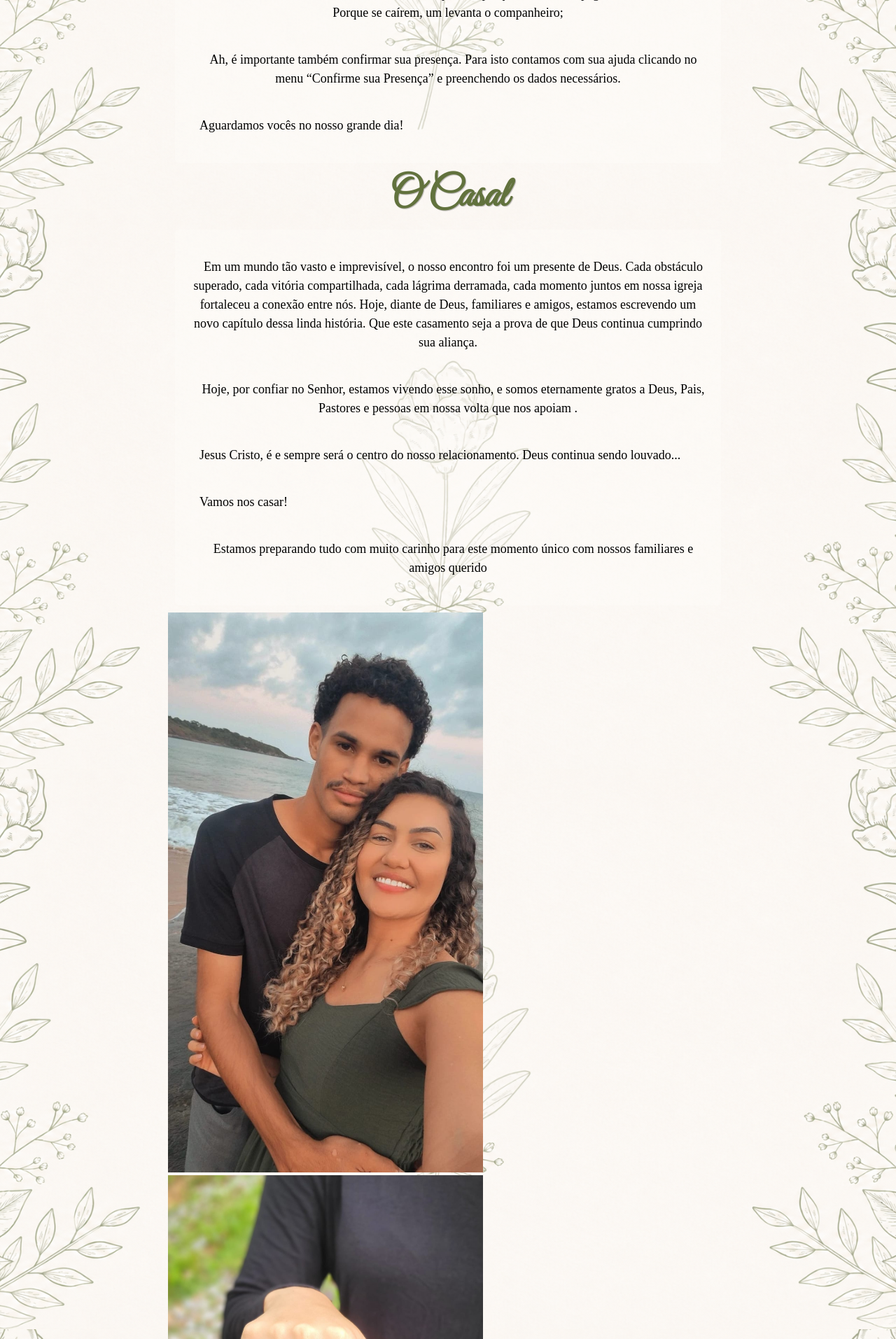
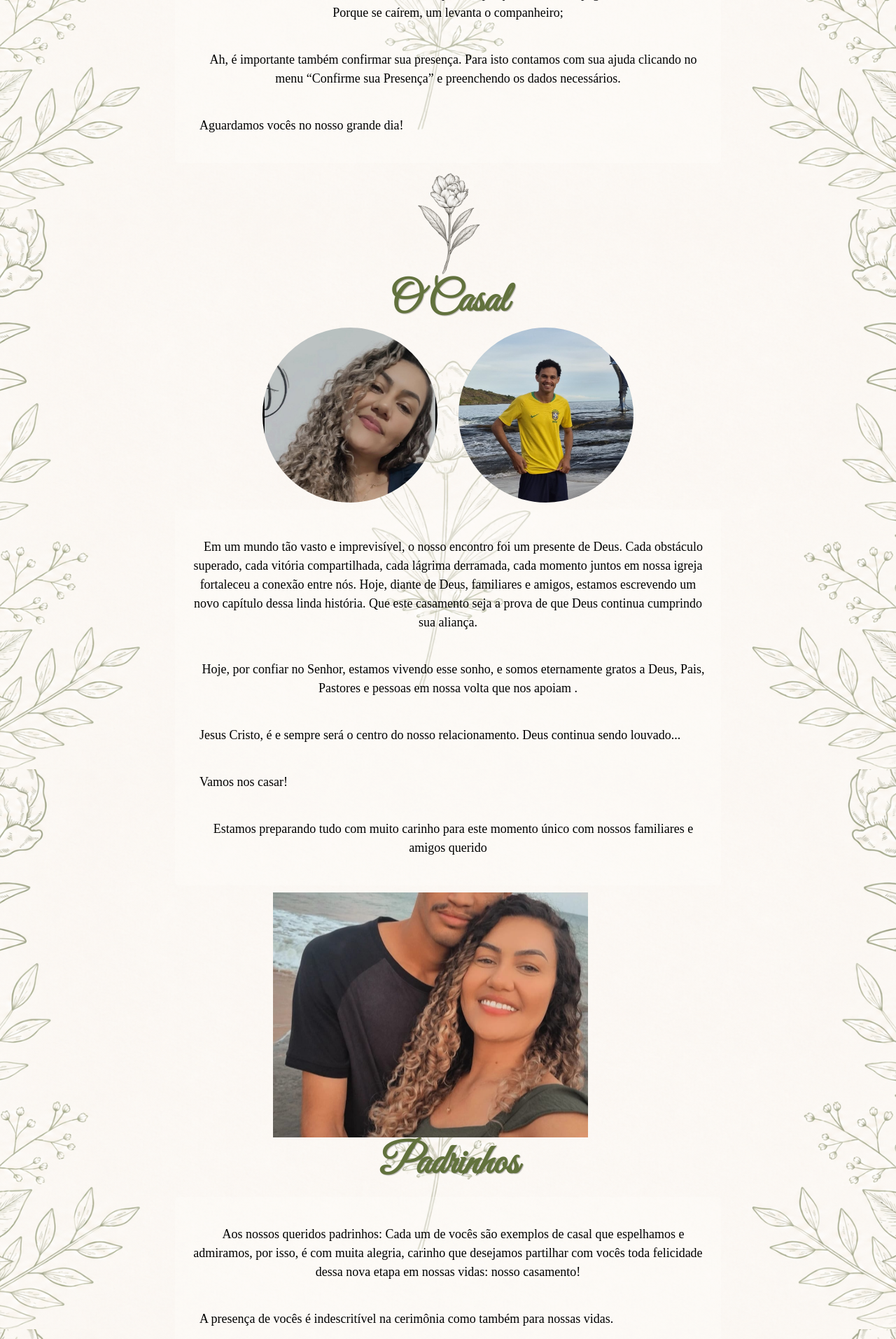
Before and after one commit to Eliseuzin/Ilsiane-Eliseu, a Flask app: page / in a window 1280 px wide. Shown: the part 1301-3214 px from the top of the page at 70% size. Run offline with Flask 3, Linux system fonts and the light colour scheme; some web fonts are replaced.

Commit message:
fazendo o slides das fotos

```diff
--- a/estudos/static/css/modelo_convite_casamento.css
+++ b/estudos/static/css/modelo_convite_casamento.css
@@ -117,6 +117,17 @@ main > div {
 
 /* fim imagem principal nomes, dia e local */
 
+/* inicio flor de fundo para títulos */
+.flor_fundo_titulos {
+  width: 150px;
+  height: 150px;
+  background-image: url("../img/flor_do_fundos.png");
+  background-position: center;
+  background-repeat: no-repeat;
+  background-size: contain;
+  margin: 0 auto;
+}
+/* fim flor de fundo para títulos */
 
 
 /* inicio boas vindas */
@@ -212,6 +223,7 @@ main > div {
   flex: 300px;
 }
 
+
 .declaracaocasal{
   margin: 10px 0px 10px 0px;
   padding: 10px 0px 10px 0px;
@@ -219,6 +231,110 @@ main > div {
   text-align: center;
 }
 /* fim declaracao casal */
+
+
+
+/* inicio fotos juntas */
+
+
+/* #nossa_foto_juntos{
+  display: flex;
+  justify-content: space-between;
+  text-align: center;
+}
+
+#fotos_separados_do_casal_he{
+  width: 200px;
+  height: 200px;
+  background-image: url("../img/fotodaminhaesposa.jpg"); ;
+  background-position: center;
+  background-repeat: no-repeat;
+  background-size: contain;
+  margin: 0 auto;
+}
+#fotos_separados_do_casal_me{
+  width: 150px;
+  height: 150px;
+  background-image: url("../img/minhafoto.jpg"); ;
+  background-position: center;
+  background-repeat: no-repeat;
+  background-size: contain;
+  margin: 0 auto;
+} */
+
+
+#nossa_foto_juntos {
+    display: flex;
+    justify-content: center;
+    align-items: center;
+    gap: 30px;
+}
+
+#fotos_separados_do_casal_he,
+#fotos_separados_do_casal_me {
+    width: 250px;
+    height: 250px;
+
+    background-position: center;
+    background-repeat: no-repeat;
+    background-size: cover;
+
+    border-radius: 50%;
+}
+
+#fotos_separados_do_casal_he {
+    background-image: url("../img/fotodaminhaesposa.jpg");
+    background-position: center 20%;
+}
+
+#fotos_separados_do_casal_me {
+    background-image: url("../img/minhafoto.jpg");
+    background-position: center 50% ;
+}
+
+
+/* fim fotos juntos */
+
+/* inicio slides de fotos */
+
+#fotos_em_slides {
+    width: 500px;
+    height: 350px;
+    margin: 0 auto;
+    overflow: hidden;
+}
+
+#slideshow {
+    position: relative;
+    width: 500px;
+    height: 350px;
+    margin: 0 auto;
+    overflow: hidden;
+}
+
+#slideshow img {
+    position: absolute;
+    inset: 0;
+
+    width: 100%;
+    height: 100%;
+
+    object-fit: cover;
+
+    opacity: 0;
+    transition: opacity 1.5s ease-in-out;
+}
+
+#slideshow img.ativa {
+    opacity: 1;
+}
+
+
+/* fim slides de fotos */
+
+
+
+
 
 
 
```
